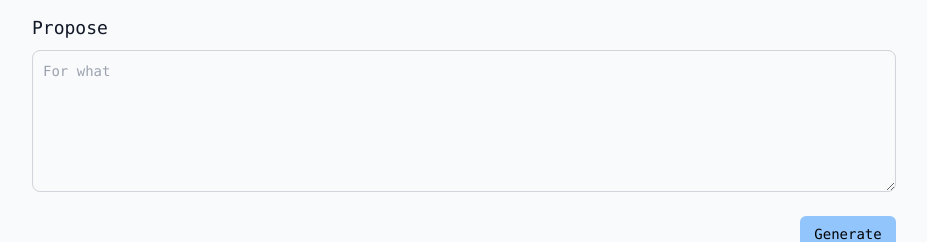
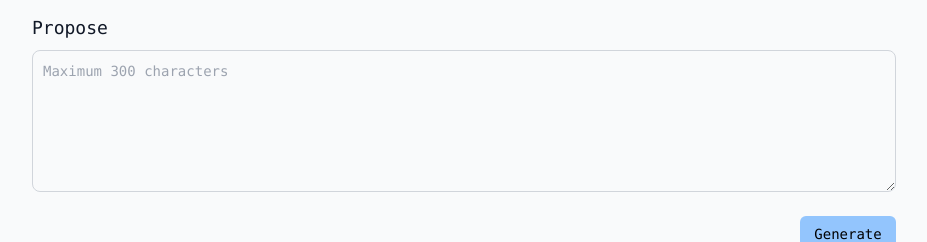
Before and after one commit to ChungNYCU/LinguaPhrase, a Next.js app: page / in a window 1280 px wide. Both pictures are taken after a click on the button "Email". Shown: the part 582-824 px from the top of the page, without its empty margins (176-1103 px from the left). Built offline with nearby package versions, Linux system fonts and the light colour scheme.

Commit message:
Streamline, add validation and limitation on input

```diff
--- a/components/EmailWriter.tsx
+++ b/components/EmailWriter.tsx
@@ -4,6 +4,10 @@ import Button from "@/components/Button";
 import Loading from "./Loading";
 
 const EmailWriter = () => {
+  const MIN_LENGTH = 0;
+  const MAX_LENGTH = 300;
+  const MAX_ROW = 6;
+
   const [sender, setSender] = useState<string>("");
   const [recipient, setRecipient] = useState<string>("");
   const [propose, setPropose] = useState<string>("");
@@ -11,6 +15,17 @@ const EmailWriter = () => {
   const [isLoading, setLoading] = useState(false);
 
   const handleGenerateClick = () => {
+    if (!sender) {
+      setResult("\nPlease enter your sender.");
+      return;
+    } else if (!recipient) {
+      setResult("\nPlease enter your recipient.");
+      return;
+    } else if (!propose) {
+      setResult("\nPlease enter your propose.");
+      return;
+    }
+
     setResult("");
     setLoading(true);
     fetch("/api/emailWriter", {
@@ -37,7 +52,7 @@ const EmailWriter = () => {
       })
       .catch((error) => {
         console.error("Error fetching result:", error);
-        setResult("Error fetching result:"+error);
+        setResult("Error fetching result:" + error);
         setLoading(false);
       });
   };
@@ -85,10 +100,11 @@ const EmailWriter = () => {
       <h6 className="mb-2 mt-4">Propose</h6>
       <textarea
         id="Propose"
-        rows={6}
-        minLength={0}
+        rows={MAX_ROW}
+        minLength={MIN_LENGTH}
+        maxLength={MAX_LENGTH}
         className="text-input"
-        placeholder="For what"
+        placeholder={`Maximum ${MAX_LENGTH} characters`}
         value={propose}
         onChange={handleProposeChange}
         required
--- a/components/Rephraser.tsx
+++ b/components/Rephraser.tsx
@@ -4,7 +4,6 @@ import Button from "@/components/Button";
 import Loading from "./Loading";
 
 const Rephraser = () => {
-
   const MIN_LENGTH = 0;
   const MAX_LENGTH = 500;
   const MAX_ROW = 10;
@@ -14,6 +13,10 @@ const Rephraser = () => {
   const [isLoading, setLoading] = useState(false);
 
   const handleGenerateClick = () => {
+    if (!paragraph) {
+      setResult("\nPlease enter your paragraph.");
+      return;
+    }
     setResult("");
     setLoading(true);
     fetch("/api/rephraser", {
@@ -38,7 +41,7 @@ const Rephraser = () => {
       })
       .catch((error) => {
         console.error("Error fetching result:", error);
-        setResult("\nError fetching result:"+ error);
+        setResult("\nError fetching result:" + error);
         setLoading(false);
       });
   };
```
Also changed, not shown: components/GrammarFixer.tsx (+3 -4 lines).
